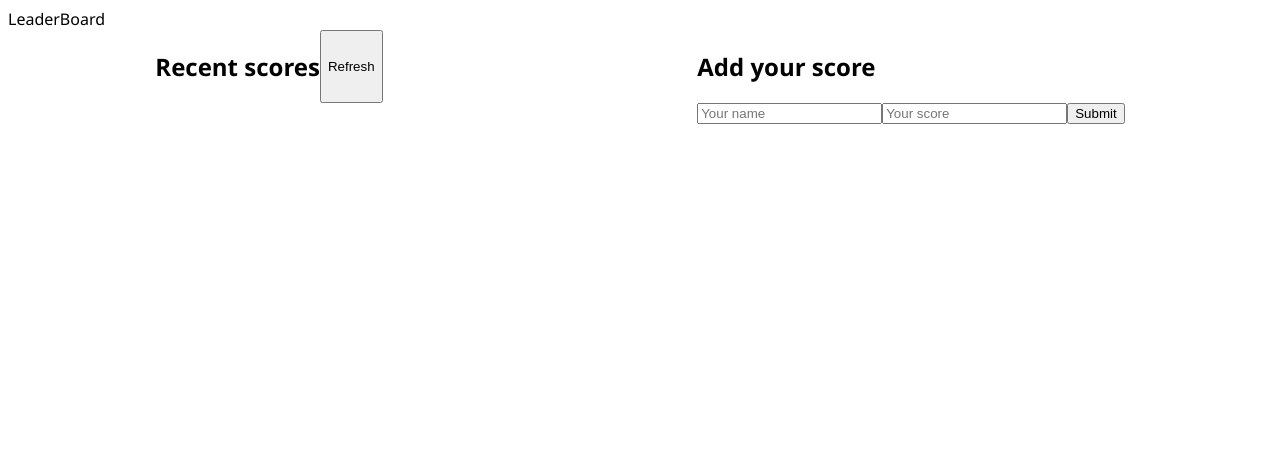
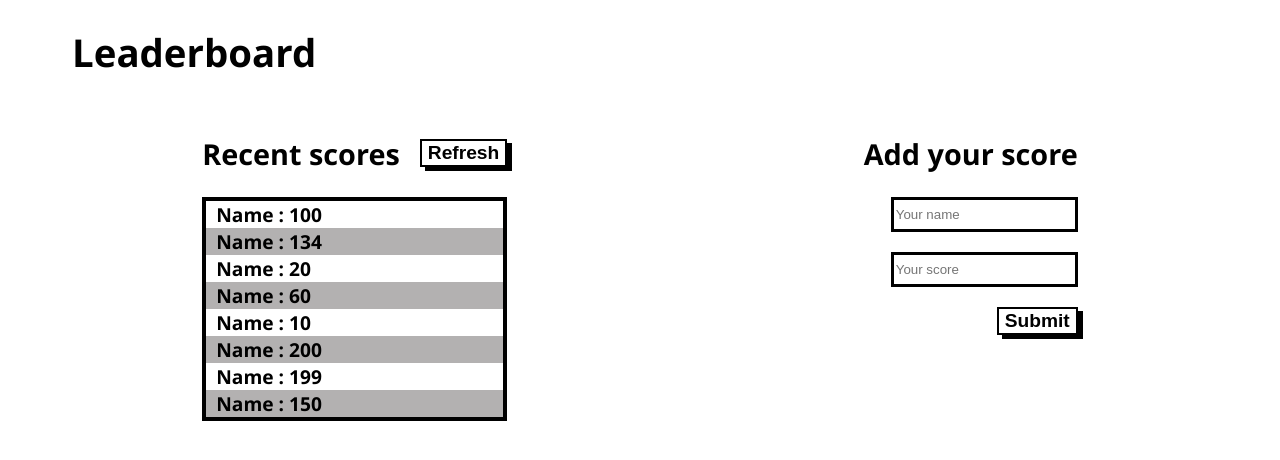
Before and after one commit to BertrandConxy/LeaderBoard-app, a plain HTML site: page index.html in a window 1280 px wide. Drawn offline with Linux system fonts and the light colour scheme.

Commit message:
correct linter errors

```diff
--- a/bundle.css
+++ b/bundle.css
@@ -2,19 +2,68 @@
   !*** css ./node_modules/css-loader/dist/cjs.js!./src/style.css ***!
   \*****************************************************************/
 body {
-    font-family: 'Segoe UI', Tahoma, Geneva, Verdana, sans-serif;
+  margin: 10px 1.5rem;
+  font-size: 1.2rem;
+  font-family: 'Segoe UI', Tahoma, Geneva, Verdana, sans-serif;
 }
+
 main {
-    display: flex;
-    gap: 20px;
-    justify-content: space-around;
+  display: flex;
+  justify-content: space-around;
+}
+
+header {
+  margin-bottom: 2rem;
+}
+
+h1 {
+  margin-left: 3rem;
+  font-weight: bold;
 }
 
 .leaderboard .heading {
-    display: flex;
+  display: flex;
+  align-items: center;
+  justify-content: center;
+  gap: 20px;
+}
+
+.btn {
+  font-size: 1.2rem;
+  font-weight: bold;
+  box-shadow: 5px 4px;
+  background: transparent;
+  border: 2px solid rgb(0, 0, 0);
+}
+
+.btn:active {
+  box-shadow: none;
 }
 
 form {
-    display: flex;
-    justify-content: flex-end;
+  display: flex;
+  justify-content: center;
+  gap: 20px;
+  flex-flow: column;
+  align-items: flex-end;
 }
+
+input[type='text'] {
+  border: 3px solid rgb(0, 0, 0);
+  height: 1.7rem;
+}
+
+.score-list {
+  border: 4px solid rgb(0, 0, 0);
+}
+
+.score-list .rank {
+  margin: 0;
+  padding: 0;
+  padding-left: 10px;
+  font-weight: bold;
+}
+
+.score-list .rank:nth-child(even) {
+  background-color: rgb(179, 177, 177);
+}
--- a/index.html
+++ b/index.html
@@ -7,15 +7,22 @@
     <title>LeaderBoard app</title>
 <script defer src="main.js"></script><link href="bundle.css" rel="stylesheet"></head>
 <body>
-    <header>LeaderBoard</header>
+    <header><h1>Leaderboard</h1></header>
     <main>
         <section class="leaderboard">
             <div class="heading">
                 <h2 class="head">Recent scores</h2>
-                <button id="refresh" class="btn">Refresh</button>
+                <button id="refresh" class="btn" type="button">Refresh</button>
             </div>
             <div class="score-list">
-
+                <p class="rank">Name : 100</p>
+                <p class="rank">Name : 134</p>
+                <p class="rank">Name : 20</p>
+                <p class="rank">Name : 60</p>
+                <p class="rank">Name : 10</p>
+                <p class="rank">Name : 200</p>
+                <p class="rank">Name : 199</p>
+                <p class="rank">Name : 150</p>
             </div>
         </section>
         <section class="form">
--- a/main.js
+++ b/main.js
@@ -26,7 +26,7 @@ eval("__webpack_require__.r(__webpack_exports__);\n// extracted by mini-css-extr
   \*************************/
 /***/ ((__unused_webpack_module, __webpack_exports__, __webpack_require__) => {
 
-eval("__webpack_require__.r(__webpack_exports__);\n/* harmony import */ var _style_css__WEBPACK_IMPORTED_MODULE_0__ = __webpack_require__(/*! ../style.css */ \"./src/style.css\");\n\r\n\r\nconsole.log('hey you')\n\n//# sourceURL=webpack://leaderboard-app/./src/js/index.js?");
+eval("__webpack_require__.r(__webpack_exports__);\n/* harmony import */ var _style_css__WEBPACK_IMPORTED_MODULE_0__ = __webpack_require__(/*! ../style.css */ \"./src/style.css\");\n\n\n\n//# sourceURL=webpack://leaderboard-app/./src/js/index.js?");
 
 /***/ })
 
```
